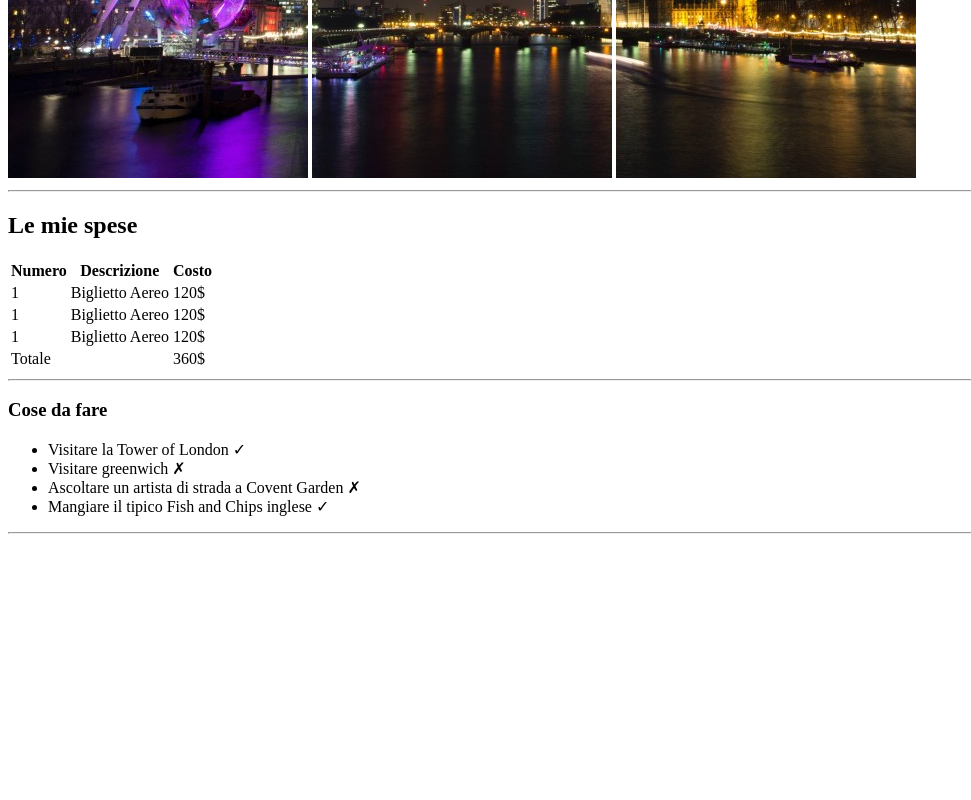
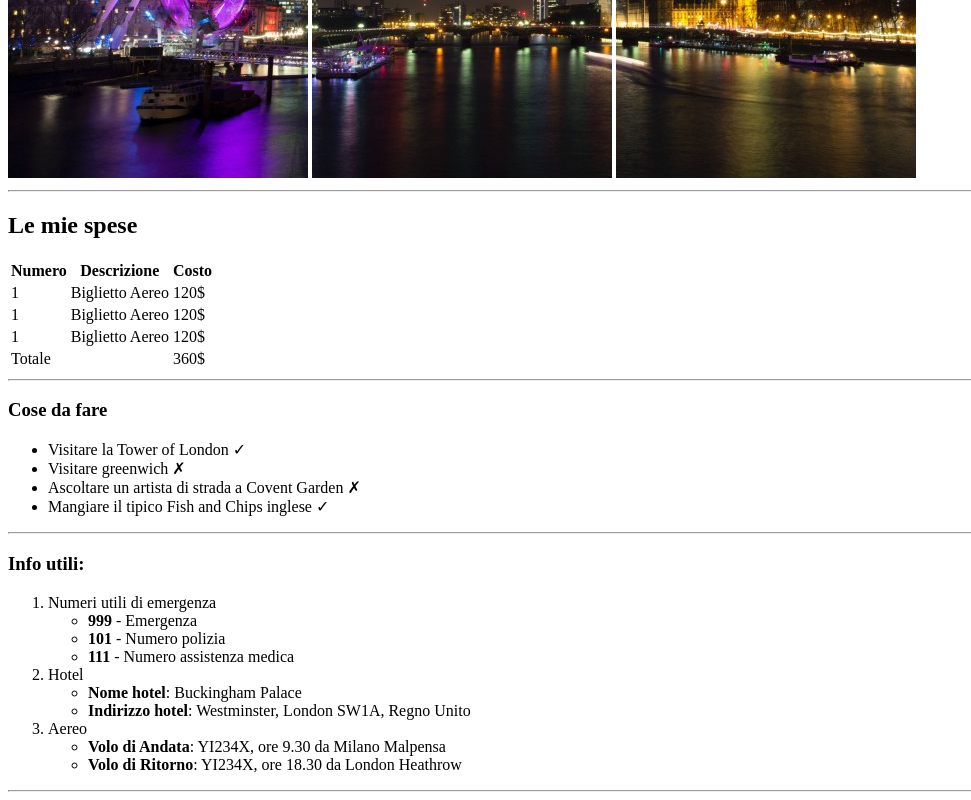
Before and after one commit to Giuse003/html-london-trip, a plain HTML site: page index.html in a window 1280 px wide. Shown: the part 502-1302 px from the top of the page, without its empty margins (0-971 px from the left). Before the commit the page ends 1044 px from the top, so only its background shows below. Drawn offline with Linux system fonts and the light colour scheme.

Commit message:
feat: Aggiunta "Info utili"

```diff
--- a/index.html
+++ b/index.html
@@ -77,6 +77,29 @@
 
             <section id="Info-utili">
 
+                <h3>Info utili:</h3>
+
+                <ol>
+                    <li>Numeri utili di emergenza</li>
+                        <ul>
+                            <li><strong>999</strong> - Emergenza</li>
+                            <li><strong>101</strong> - Numero polizia</li>
+                            <li><strong>111</strong> - Numero assistenza medica</li>
+                        </ul>
+                    <li>Hotel</li>
+                        <ul>
+                            <li><strong>Nome hotel</strong>: Buckingham Palace</li>
+                            <li><strong>Indirizzo hotel</strong>: Westminster, London SW1A, Regno Unito</li>
+                        </ul>
+                    <li>Aereo</li>
+                        <ul>
+                            <li><strong>Volo di Andata</strong>: YI234X, ore 9.30 da Milano Malpensa</li>
+                            <li><strong>Volo di Ritorno</strong>: YI234X, ore 18.30 da London Heathrow</li>
+                        </ul>
+                </ol>
+
+                <hr>
+
             </section>
 
             <section id="Foto">
```
